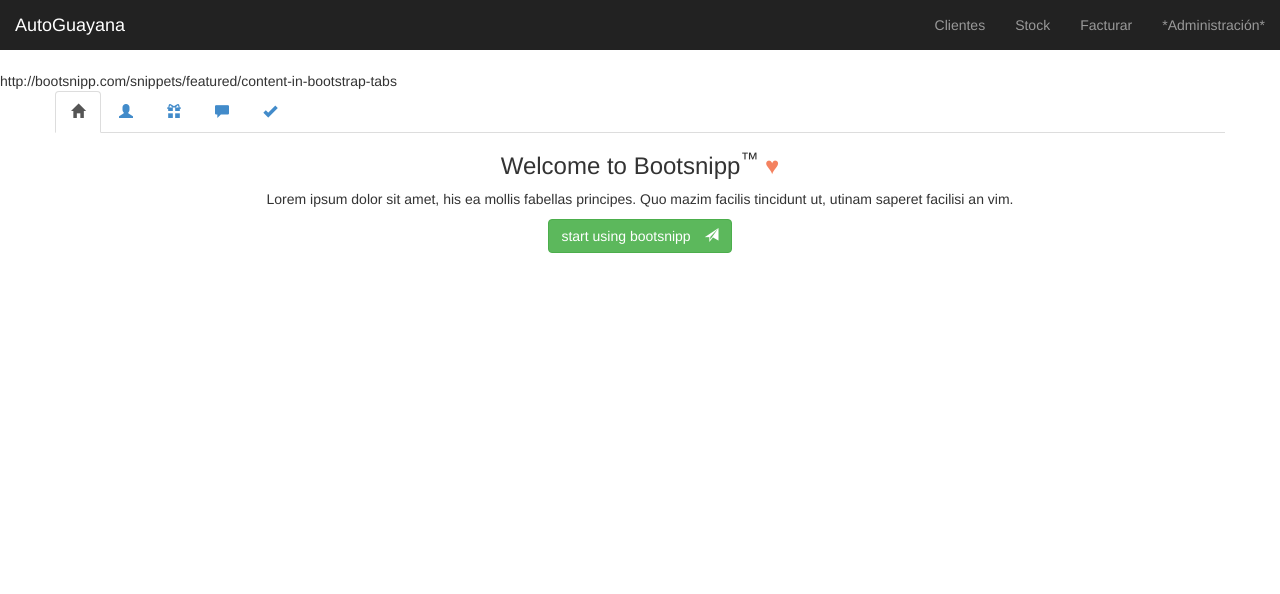
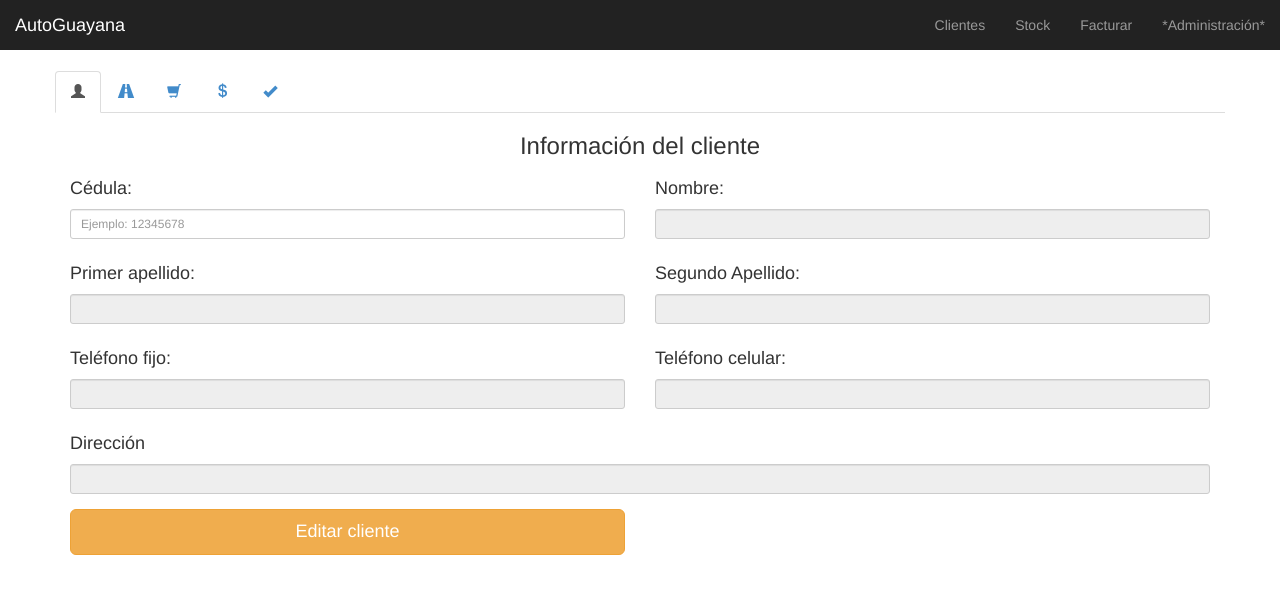
Before and after one commit to jrivera294/AutoGuayana-Code-Igniter, a CodeIgniter app: page /autoguayanaci/index.php/facturar in a window 1280 px wide. Shown: the top 594 px of the page. Run offline with CodeIgniter, Linux system fonts and the light colour scheme; some libraries are stand-ins or nearby versions.

Commit message:
avance de factura

```diff
--- a/application/views/facturar_view.php
+++ b/application/views/facturar_view.php
@@ -1,38 +1,34 @@
-http://bootsnipp.com/snippets/featured/content-in-bootstrap-tabs
 <section >
         <div class="container">
             <div class="row">
                 <div class="board">
-                    <!-- <h2>Welcome to IGHALO!<sup>™</sup></h2>-->
                     <div class="board-inner">
                     <ul class="nav nav-tabs" id="myTab">
                     <div class="liner"></div>
                      <li class="active">
-                     <a href="#home" data-toggle="tab" title="welcome">
+                     <a href="#Cliente" data-toggle="tab" title="Cliente">
                       <span class="round-tabs one">
-                              <i class="glyphicon glyphicon-home"></i>
+                              <i class="glyphicon glyphicon-user"></i>
                       </span>
                   </a></li>
-
-                  <li><a href="#profile" data-toggle="tab" title="profile">
-                     <span class="round-tabs two">
-                         <i class="glyphicon glyphicon-user"></i>
-                     </span>
-           </a>
-                 </li>
-                 <li><a href="#messages" data-toggle="tab" title="bootsnipp goodies">
+                  <li><a href="#Vehiculo" data-toggle="tab" title="Vehiculo">
                      <span class="round-tabs three">
-                          <i class="glyphicon glyphicon-gift"></i>
+                          <i class="glyphicon glyphicon-road"></i>
+                     </span> </a>
+                     </li>
+                 <li><a href="#Articulos" data-toggle="tab" title="Articulos">
+                     <span class="round-tabs three">
+                          <i class="glyphicon glyphicon-shopping-cart"></i>
                      </span> </a>
                      </li>
 
-                     <li><a href="#settings" data-toggle="tab" title="blah blah">
+                     <li><a href="#Financiamiento" data-toggle="tab" title="Financiamiento">
                          <span class="round-tabs four">
-                              <i class="glyphicon glyphicon-comment"></i>
+                              <i class="glyphicon glyphicon-usd"></i>
                          </span>
                      </a></li>
 
-                     <li><a href="#doner" data-toggle="tab" title="completed">
+                     <li><a href="#check" data-toggle="tab" title="Facturar">
                          <span class="round-tabs five">
                               <i class="glyphicon glyphicon-ok"></i>
                          </span> </a>
@@ -41,57 +37,157 @@
                      </ul></div>
 
                      <div class="tab-content">
-                      <div class="tab-pane active" id="home">
+                      <div class="tab-pane active" id="Cliente">
+                          <h3 class="head text-center">Información del cliente</h3>
+                            <div class="col-xs-12 col-sm-6 col-md-6">
+                                <h4>Cédula:</h4>
+					            <div class="form-group">
+                                    <input type="text" name="cedula" id="cedula" class="form-control input-sm" placeholder="Ejemplo: 12345678" tabindex="1" required>
+					            </div>
+				            </div>
+                            <div class="col-xs-12 col-sm-6 col-md-6">
+                                <h4>Nombre:</h4>
+					            <div class="form-group">
+                                    <input type="text" name="cedula" id="cedula" class="form-control input-sm" readonly placeholder="">
+					            </div>
+				            </div>
+                            <div class="col-xs-12 col-sm-6 col-md-6">
+                                <h4>Primer apellido:</h4>
+					            <div class="form-group">
+                                    <input type="text" name="cedula" id="cedula" class="form-control input-sm" readonly placeholder="">
+					            </div>
+				            </div>
+                            <div class="col-xs-12 col-sm-6 col-md-6">
+                                <h4>Segundo Apellido:</h4>
+					            <div class="form-group">
+                                    <input type="text" name="cedula" id="cedula" class="form-control input-sm" readonly placeholder="">
+					            </div>
+				            </div>
+                            <div class="col-xs-12 col-sm-6 col-md-6">
+                                <h4>Teléfono fijo:</h4>
+					            <div class="form-group">
+                                    <input type="text" name="cedula" id="cedula" class="form-control input-sm" readonly placeholder="">
+					            </div>
+				            </div>
+                            <div class="col-xs-12 col-sm-6 col-md-6">
+                                <h4>Teléfono celular:</h4>
+					            <div class="form-group">
+                                    <input type="text" name="cedula" id="cedula" class="form-control input-sm" readonly placeholder="">
+					            </div>
+				            </div>
+                            <div class="col-xs-12 col-sm-12 col-md-12">
+                                <h4>Dirección</h4>
+					            <div class="form-group">
+                                    <input type="text" name="cedula" id="cedula" class="form-control input-sm" readonly placeholder="">
+					            </div>
+				            </div>
 
-                          <h3 class="head text-center">Welcome to Bootsnipp<sup>™</sup> <span style="color:#f48260;">♥</span></h3>
-                          <p class="narrow text-center">
-                              Lorem ipsum dolor sit amet, his ea mollis fabellas principes. Quo mazim facilis tincidunt ut, utinam saperet facilisi an vim.
-                          </p>
+<div class="col-xs-6 col-md-6"><a href="<?= base_url("index.php/clientes/edit");?>" class="btn btn-warning btn-block btn-lg" tabindex="2">Editar cliente</a></div>
 
-                          <p class="text-center">
-                    <a href="" class="btn btn-success btn-outline-rounded green"> start using bootsnipp <span style="margin-left:10px;" class="glyphicon glyphicon-send"></span></a>
-                </p>
-                      </div>
-                      <div class="tab-pane" id="profile">
-                          <h3 class="head text-center">Create a Bootsnipp<sup>™</sup> Profile</h3>
-                          <p class="narrow text-center">
-                              Lorem ipsum dolor sit amet, his ea mollis fabellas principes. Quo mazim facilis tincidunt ut, utinam saperet facilisi an vim.
-                          </p>
-
-                          <p class="text-center">
-                    <a href="" class="btn btn-success btn-outline-rounded green"> create your profile <span style="margin-left:10px;" class="glyphicon glyphicon-send"></span></a>
-                </p>
 
                       </div>
-                      <div class="tab-pane" id="messages">
-                          <h3 class="head text-center">Bootsnipp goodies</h3>
-                          <p class="narrow text-center">
-                              Lorem ipsum dolor sit amet, his ea mollis fabellas principes. Quo mazim facilis tincidunt ut, utinam saperet facilisi an vim.
-                          </p>
+                      <div class="tab-pane" id="Vehiculo">
+                          <h3 class="head text-center">Añadir vehículo</h3>
+                            <div class="col-xs-12 col-sm-6 col-md-6">
+                                <h4>Serial vehículo:</h4>
+                                <div class="form-group">
+                                    <input type="text" name="cedula" id="cedula" class="form-control input-sm" placeholder="Ejemplo: 12345678" tabindex="1">
+                                </div>
+                            </div>
+                            <div class="col-xs-12 col-sm-6 col-md-6">
+                                <h4>Modelo:</h4>
+					            <div class="form-group">
+                                    <input type="text" name="cedula" id="cedula" class="form-control input-sm" readonly placeholder="">
+					            </div>
+				            </div>
+                            <div class="col-xs-12 col-sm-6 col-md-6">
+                                <h4>Monto garantía extendida:</h4>
+					            <div class="form-group">
+                                    <input type="text" name="cedula" id="cedula" class="form-control input-sm" readonly placeholder="">
+					            </div>
+				            </div>
 
-                          <p class="text-center">
-                    <a href="" class="btn btn-success btn-outline-rounded green"> start using bootsnipp <span style="margin-left:10px;" class="glyphicon glyphicon-send"></span></a>
-                </p>
+                             <div class="col-xs-12 col-sm-6 col-md-6">
+                                <h4>Precio</h4>
+					            <div class="form-group">
+                                    <input type="text" name="cedula" id="cedula" class="form-control input-sm" readonly placeholder="">
+					            </div>
+				            </div>
+                            <div class="col-xs-12 col-sm-6 col-md-6">
+                                <h4>Descuento:</h4>
+					            <div class="form-group">
+                                    <input type="text" name="cedula" id="cedula" class="form-control input-sm" placeholder="Ejemplo: 12345678" tabindex="1" required>
+					            </div>
+				            </div>
+                             <div class="col-xs-12 col-sm-6 col-md-6">
+                                     <br><br>
+                                  <button type="button" class="btn btn-md btn-primary" onclick="addColor()">Buscar</button>
+                                  <button type="button" class="btn btn-md btn-success" onclick="addColor()">Añadir</button>
+                             </div>
                       </div>
-                      <div class="tab-pane" id="settings">
-                          <h3 class="head text-center">Drop comments!</h3>
-                          <p class="narrow text-center">
-                              Lorem ipsum dolor sit amet, his ea mollis fabellas principes. Quo mazim facilis tincidunt ut, utinam saperet facilisi an vim.
-                          </p>
+                      <div class="tab-pane" id="Articulos">
+                          <h3 class="head text-center">Añadir artículos</h3>
+                            <div class="col-xs-12 col-sm-6 col-md-6">
+                                <h4>Serial artículo:</h4>
+                                <div class="form-group">
+                                    <input type="text" name="cedula" id="cedula" class="form-control input-sm" placeholder="Ejemplo: 12345678" tabindex="1">
+                                </div>
+                            </div>
+                            <div class="col-xs-12 col-sm-6 col-md-6">
+                                <h4>Fabricante:</h4>
+					            <div class="form-group">
+                                    <input type="text" name="cedula" id="cedula" class="form-control input-sm" readonly placeholder="">
+					            </div>
+				            </div>
+                            <div class="col-xs-12 col-sm-6 col-md-6">
+                                <h4>Modelo:</h4>
+					            <div class="form-group">
+                                    <input type="text" name="cedula" id="cedula" class="form-control input-sm" readonly placeholder="">
+					            </div>
+				            </div>
+                            <div class="col-xs-12 col-sm-6 col-md-6">
+                                <h4>Stock disponible:</h4>
+					            <div class="form-group">
+                                    <input type="text" name="cedula" id="cedula" class="form-control input-sm" readonly placeholder="">
+					            </div>
+				            </div>
+                            <div class="col-xs-12 col-sm-12 col-md-12">
+                                <h4>Descripción</h4>
+					            <div class="form-group">
+                                    <input type="text" name="cedula" id="cedula" class="form-control input-sm" value="" readonly placeholder="">
+					            </div>
+				            </div>
+                             <div class="col-xs-12 col-sm-6 col-md-6">
+                                <h4>Precio</h4>
+					            <div class="form-group">
+                                    <input type="text" name="cedula" id="cedula" class="form-control input-sm" readonly placeholder="">
+					            </div>
+				            </div>
+                            <div class="col-xs-12 col-sm-6 col-md-6">
+                                <h4>Descuento:</h4>
+					            <div class="form-group">
+                                    <input type="text" name="cedula" id="cedula" class="form-control input-sm" placeholder="Ejemplo: 12345678" tabindex="1" required>
+					            </div>
+				            </div>
+                             <div class="col-xs-12 col-sm-6 col-md-6">
+                                  <button type="button" class="btn btn-md btn-primary" onclick="addColor()">Buscar</button>
+                                  <button type="button" class="btn btn-md btn-success" onclick="addColor()">Añadir</button>
+                             </div>
+                      </div>
+                      <div class="tab-pane" id="Financiamiento">
+                            <div class="col-xs-12 col-sm-12 col-md-12">
+                                <h3 class="head text-center">Información del seguro</h3>
 
-                          <p class="text-center">
-                    <a href="" class="btn btn-success btn-outline-rounded green"> start using bootsnipp <span style="margin-left:10px;" class="glyphicon glyphicon-send"></span></a>
-                </p>
+                            </div>
+                            <div class="col-xs-12 col-sm-12 col-md-12">
+                                <h3 class="head text-center">Tipo de pago</h3>
+
+                            </div>
                       </div>
-                      <div class="tab-pane" id="doner">
-  <div class="text-center">
-    <i class="img-intro icon-checkmark-circle"></i>
-</div>
-<h3 class="head text-center">thanks for staying tuned! <span style="color:#f48260;">♥</span> Bootstrap</h3>
-<p class="narrow text-center">
-  Lorem ipsum dolor sit amet, his ea mollis fabellas principes. Quo mazim facilis tincidunt ut, utinam saperet facilisi an vim.
-</p>
-</div>
+                      <div class="tab-pane" id="check">
+                          <h3 class="head text-center">Confirmar e imprimir</h3>
+
+                      </div>
 <div class="clearfix"></div>
 </div>
 
```
